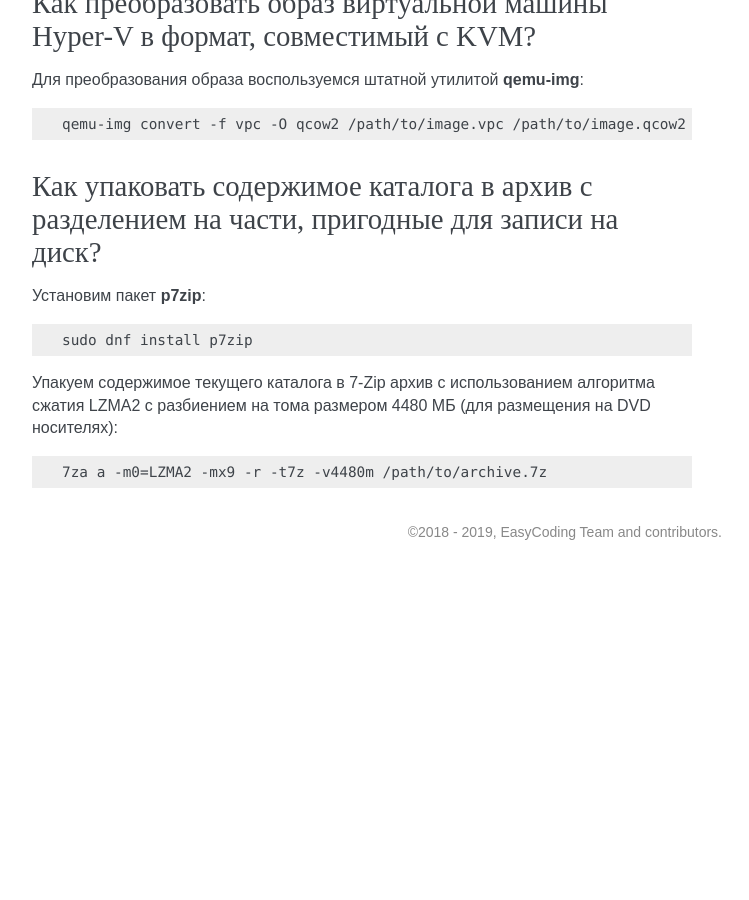
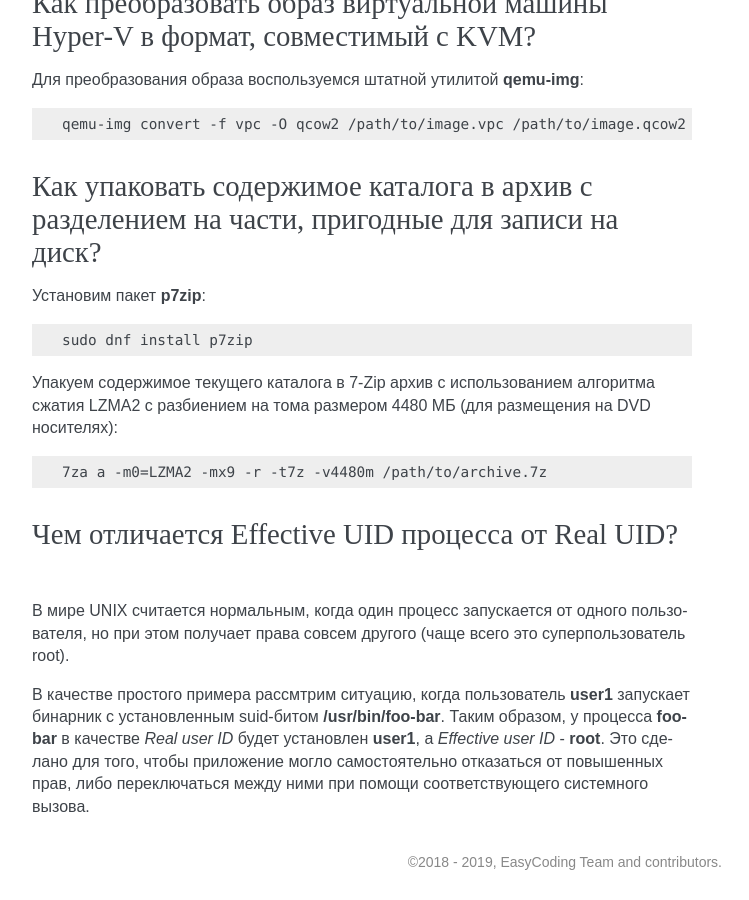
Before and after one commit to RussianFedora/FAQ, a Sphinx documentation site: the page built from source/administration.rst, in a window 1280 px wide and 900 px high, scrolled down 21592 px. Shown: the whole window, without its empty margins (388-1137 px from the left). Built offline with Sphinx 7.4.7, drawn with Linux system fonts in a browser that asks for light colours; before the commit the page ends 22162 px from its top, so only the background shows below that; some of the changed text lies outside the part shown.

Commit message:
Added question about differences between effective and real user IDs.

```diff
--- a/source/administration.rst
+++ b/source/administration.rst
@@ -1271,3 +1271,13 @@
 .. code-block:: text
 
     7za a -m0=LZMA2 -mx9 -r -t7z -v4480m /path/to/archive.7z
+
+.. index:: user id, effective user id, real user id, id, uid
+.. _euid-vs-ruid:
+
+Чем отличается Effective UID процесса от Real UID?
+====================================================
+
+В мире UNIX считается нормальным, когда один процесс запускается от одного пользователя, но при этом получает права совсем другого (чаще всего это суперпользователь root).
+
+В качестве простого примера рассмтрим ситуацию, когда пользователь **user1** запускает бинарник с установленным suid-битом **/usr/bin/foo-bar**. Таким образом, у процесса **foo-bar** в качестве *Real user ID* будет установлен **user1**, а *Effective user ID* - **root**. Это сделано для того, чтобы приложение могло самостоятельно отказаться от повышенных прав, либо переключаться между ними при помощи соответствующего системного вызова.
```
